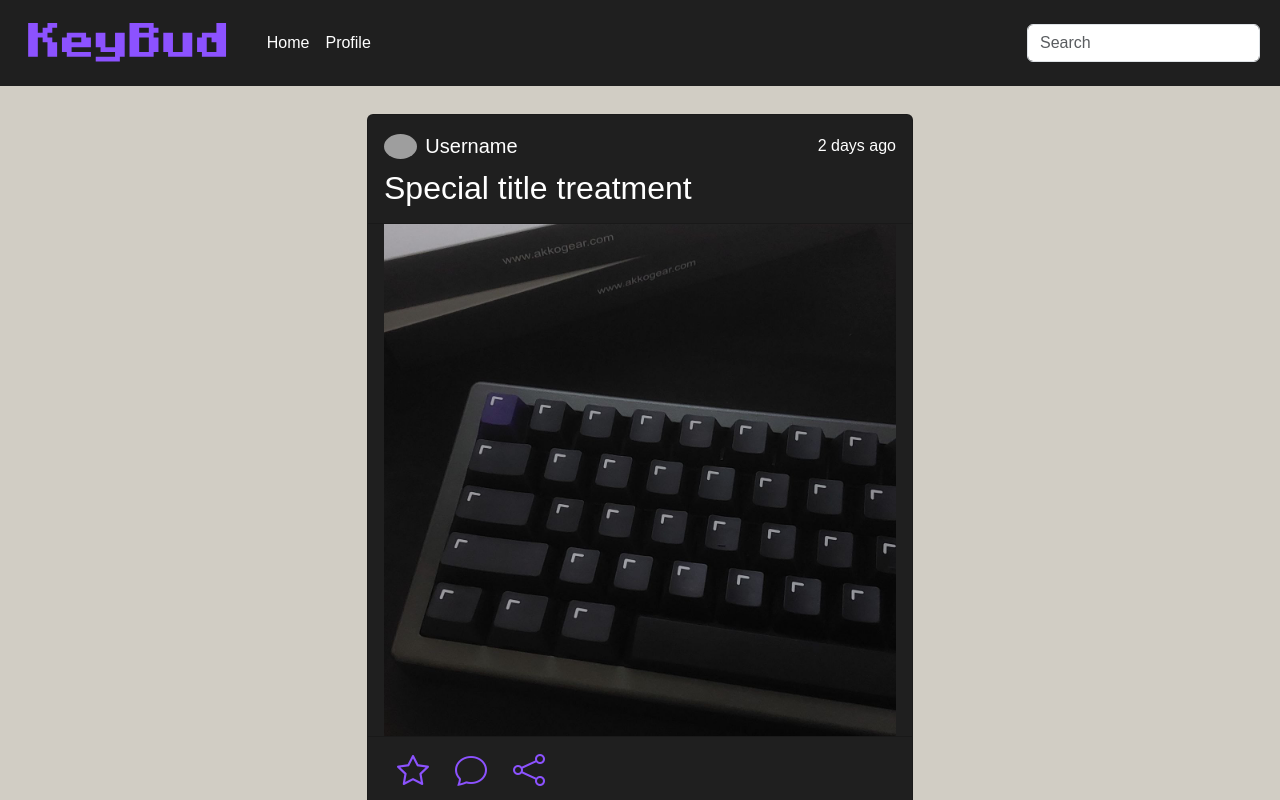
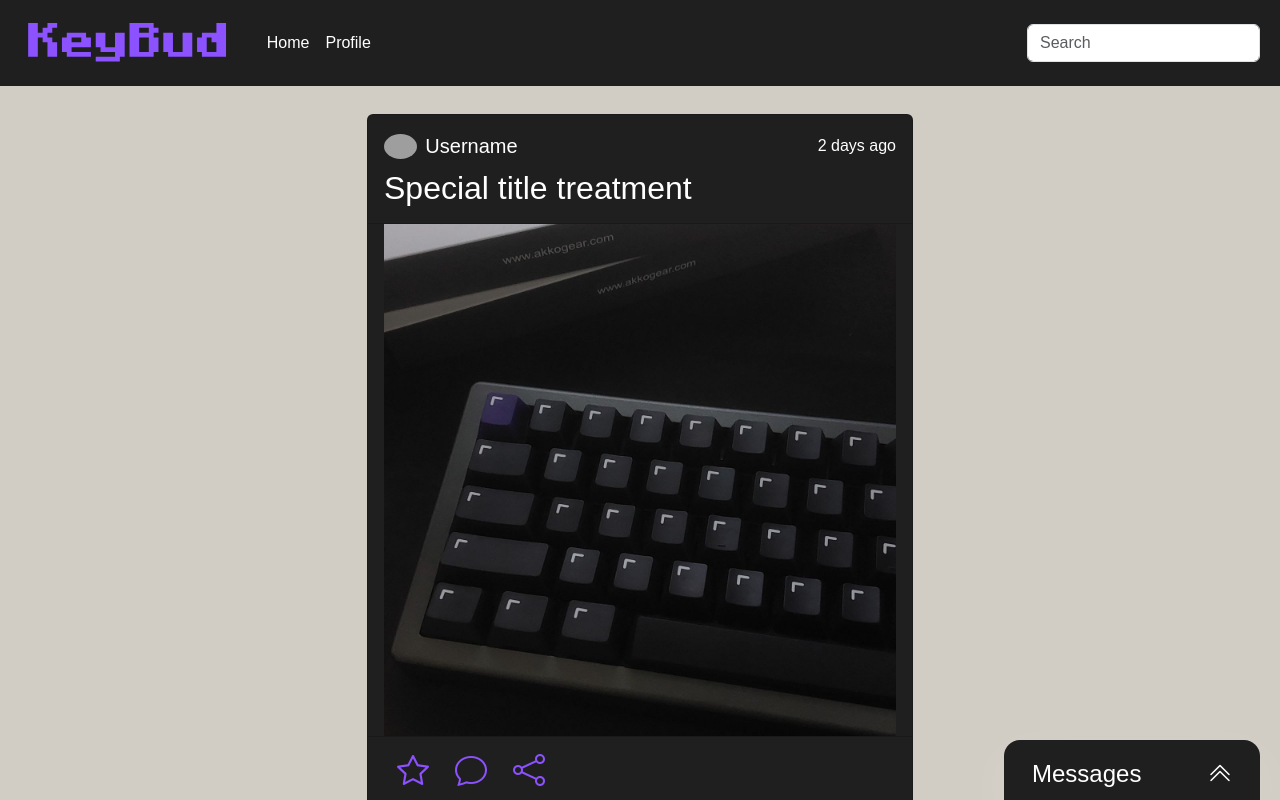
Before and after one commit to jomkv/KeyBud, a React (Create React App) app: page / in a window 1280 px wide. Built offline with nearby package versions, Linux system fonts and the light colour scheme; grey boxes are pictures that could not be loaded; a web font is replaced by a local one.

Commit message:
feat: chat widget

```diff
--- /dev/null
+++ b/src/components/ChatWidget.tsx
@@ -0,0 +1,27 @@
+import Navbar from "react-bootstrap/Navbar";
+import Container from "react-bootstrap/Container";
+
+function ChatWidget() {
+  return (
+    <Navbar
+      sticky="bottom"
+      className="bg-secondary pb-2 p-3 rounded-top-4 shadow-lg"
+      style={{
+        color: "white",
+        width: "16rem",
+        bottom: "0",
+        right: "20px",
+        float: "right",
+      }}
+    >
+      <Container fluid>
+        <div className="d-flex justify-content-between align-items-center w-100">
+          <p className="fs-4 mb-0">Messages</p>
+          <i className="bi bi-chevron-double-up fs-4"></i>
+        </div>
+      </Container>
+    </Navbar>
+  );
+}
+
+export default ChatWidget;
--- a/src/custom.scss
+++ b/src/custom.scss
@@ -4,4 +4,6 @@ $theme-colors: (
   "light": #d1cdc4,
 );
 
+$box-shadow-lg: 0 1rem 3rem rgba(white, 0.175);
+
 @import "~bootstrap/scss/bootstrap";
--- a/src/pages/Home.tsx
+++ b/src/pages/Home.tsx
@@ -1,4 +1,5 @@
 import NavbarComponent from "../components/NavbarComponent";
+import ChatWidget from "../components/ChatWidget";
 import PostCard from "../components/home/PostCard";
 
 import Container from "react-bootstrap/Container";
@@ -24,6 +25,7 @@ function Home() {
         <PostCard />
         <PostCard />
       </Container>
+      <ChatWidget />
     </div>
   );
 }
--- a/src/pages/Post.tsx
+++ b/src/pages/Post.tsx
@@ -1,4 +1,4 @@
-import React, { Fragment, useEffect, useState } from "react";
+// * Third Party Imports
 import Row from "react-bootstrap/Row";
 import Col from "react-bootstrap/Col";
 import Button from "react-bootstrap/Button";
@@ -7,8 +7,10 @@ import Container from "react-bootstrap/Container";
 import ListGroup from "react-bootstrap/ListGroup";
 import Form from "react-bootstrap/Form";
 
+// * Local Imports
 import NavbarComponent from "../components/NavbarComponent";
 import CommentCard from "../components/post/CommentCard";
+import ChatWidget from "../components/ChatWidget";
 
 function Post() {
   return (
@@ -108,6 +110,8 @@ function Post() {
           </Col>
         </Row>
       </Container>
+
+      <ChatWidget />
     </div>
   );
 }
--- a/src/pages/Profile.tsx
+++ b/src/pages/Profile.tsx
@@ -11,6 +11,7 @@ import NavbarComponent from "../components/NavbarComponent";
 import Build from "../components/profile/Build";
 import Posts from "../components/profile/Posts";
 import Likes from "../components/profile/Likes";
+import ChatWidget from "../components/ChatWidget";
 
 function Profile() {
   const [tab, setTab] = useState("build");
@@ -152,6 +153,8 @@ function Profile() {
           {tab === "likes" && <Likes />}
         </Row>
       </Container>
+
+      <ChatWidget />
     </div>
   );
 }
```
